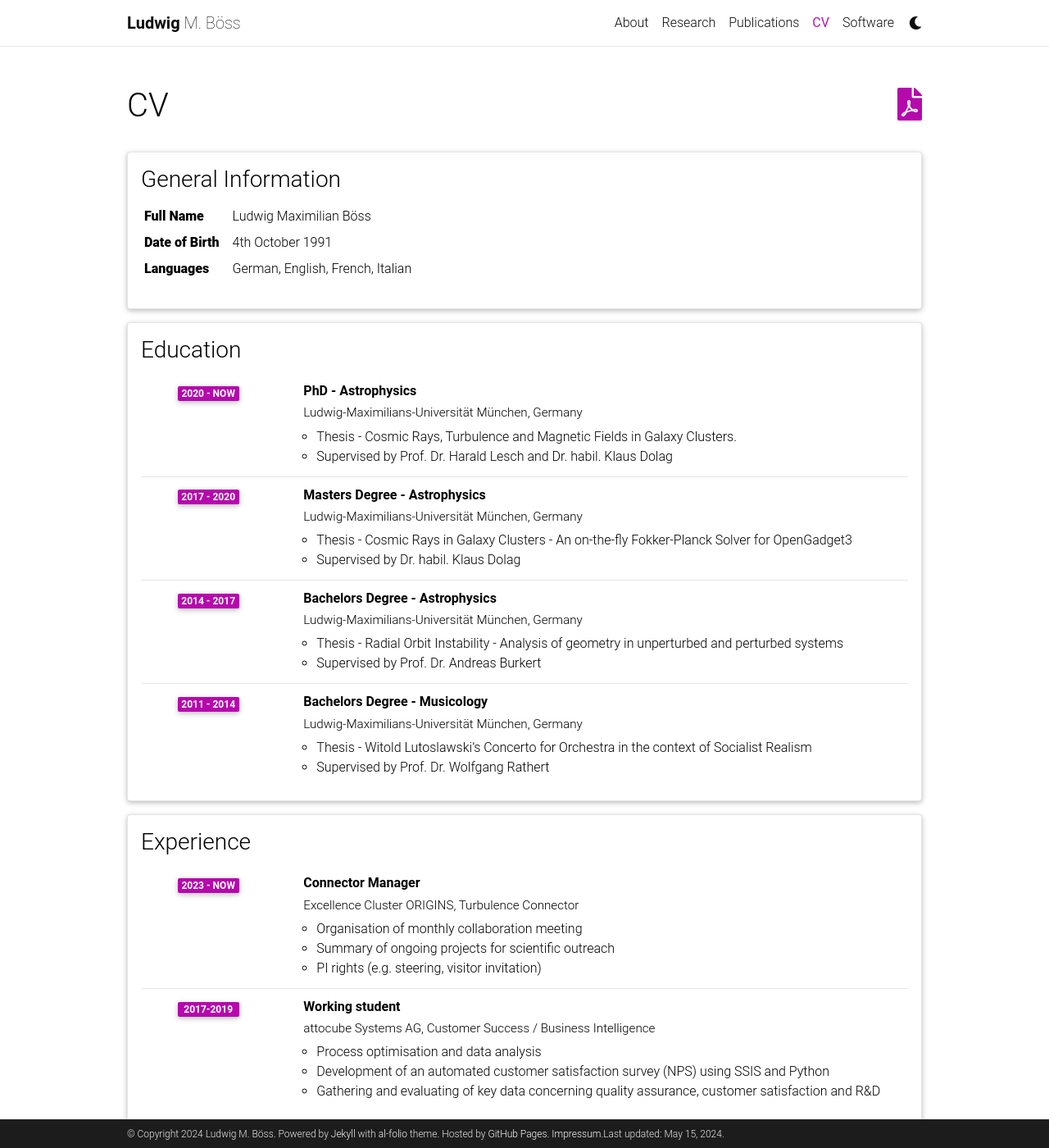
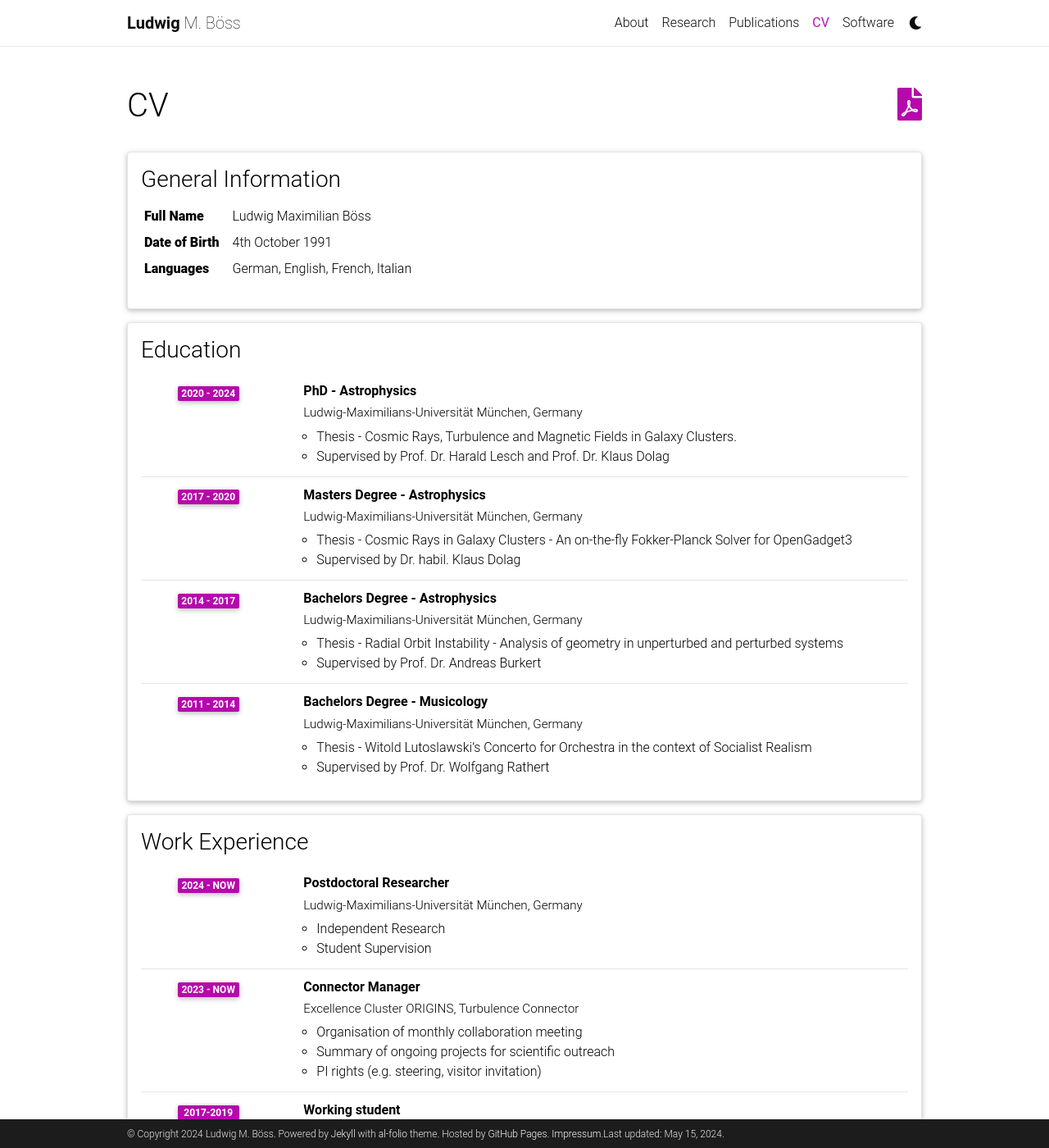
Before and after one commit to LudwigBoess/LudwigBoess.github.io, a Jekyll site: the page built from _pages/cv.md, in a window 1280 px wide and 1400 px high. Shown: the whole window at 82% size. Built offline with Jekyll 4.4.1, drawn with Linux system fonts in a browser that asks for light colours; full-size pictures stand in for the smaller copies a plugin makes; comment, search, counter and statistics services are not loaded; a style sheet for code colours, icons or effects is not loaded.

Commit message:
updates for CV

```diff
--- a/_data/cv.yml
+++ b/_data/cv.yml
@@ -13,10 +13,10 @@
   contents:
     - title: PhD - Astrophysics
       institution: Ludwig-Maximilians-Universität München, Germany
-      year: 2020 -  now
+      year: 2020 - 2024
       description:
         - Thesis - Cosmic Rays, Turbulence and Magnetic Fields in Galaxy Clusters.
-        - Supervised by Prof. Dr. Harald Lesch and Dr. habil. Klaus Dolag
+        - Supervised by Prof. Dr. Harald Lesch and Prof. Dr. Klaus Dolag
     - title: Masters Degree - Astrophysics
       institution: Ludwig-Maximilians-Universität München, Germany
       year: 2017 - 2020
@@ -37,9 +37,15 @@
         - Thesis - Witold Lutoslawski’s Concerto for Orchestra in the context of Socialist Realism
         - Supervised by Prof. Dr. Wolfgang Rathert
 
-- title: Experience
+- title: Work Experience
   type: time_table
   contents:
+    - title: Postdoctoral Researcher
+      institution: Ludwig-Maximilians-Universität München, Germany
+      year: 2024 - now
+      description:
+        - Independent Research
+        - Student Supervision
     - title: Connector Manager
       institution: Excellence Cluster ORIGINS, Turbulence Connector
       year: 2023 - now
```
Also changed, not shown: _pages/about.md (+2 -2 lines).
